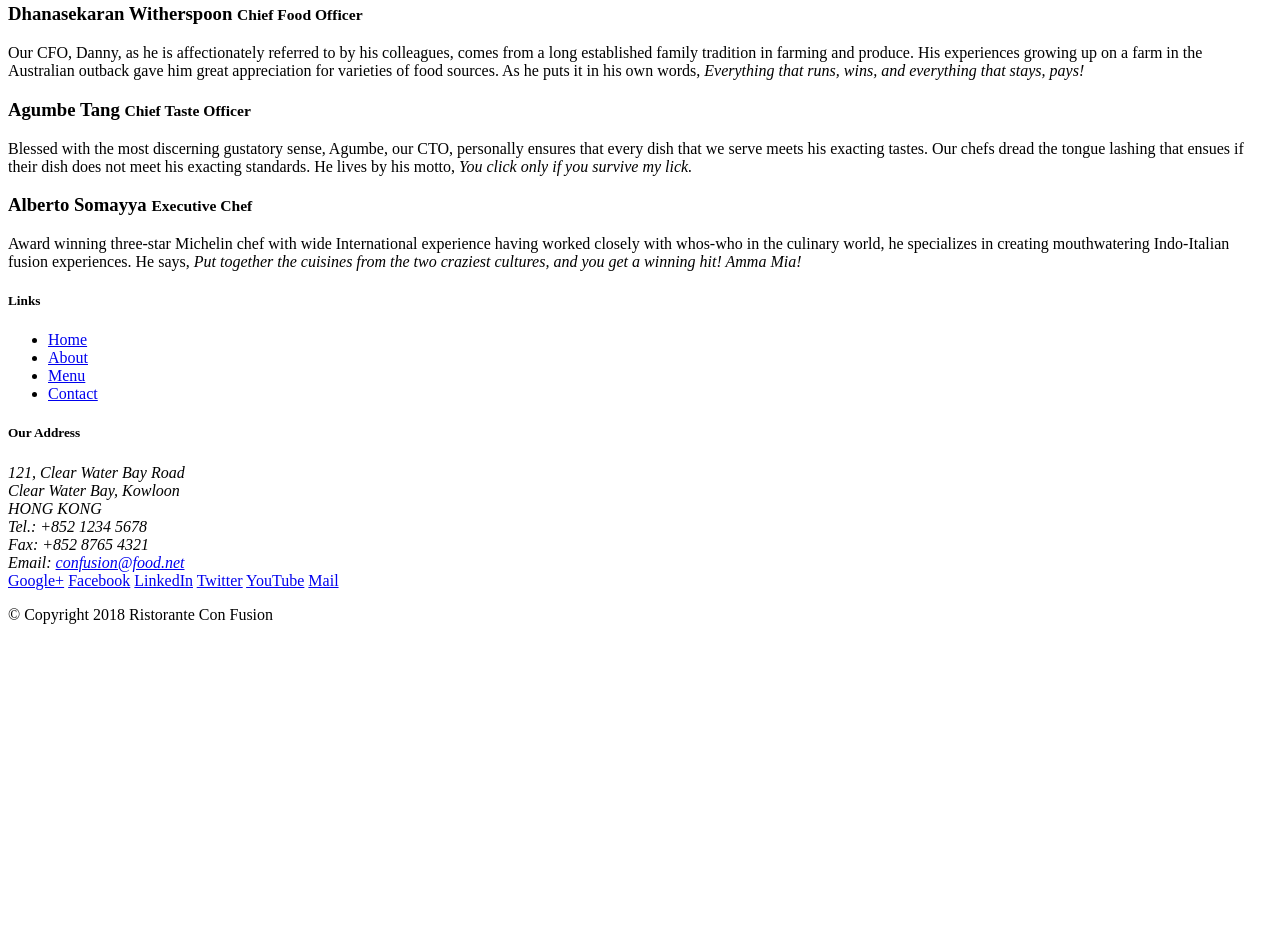
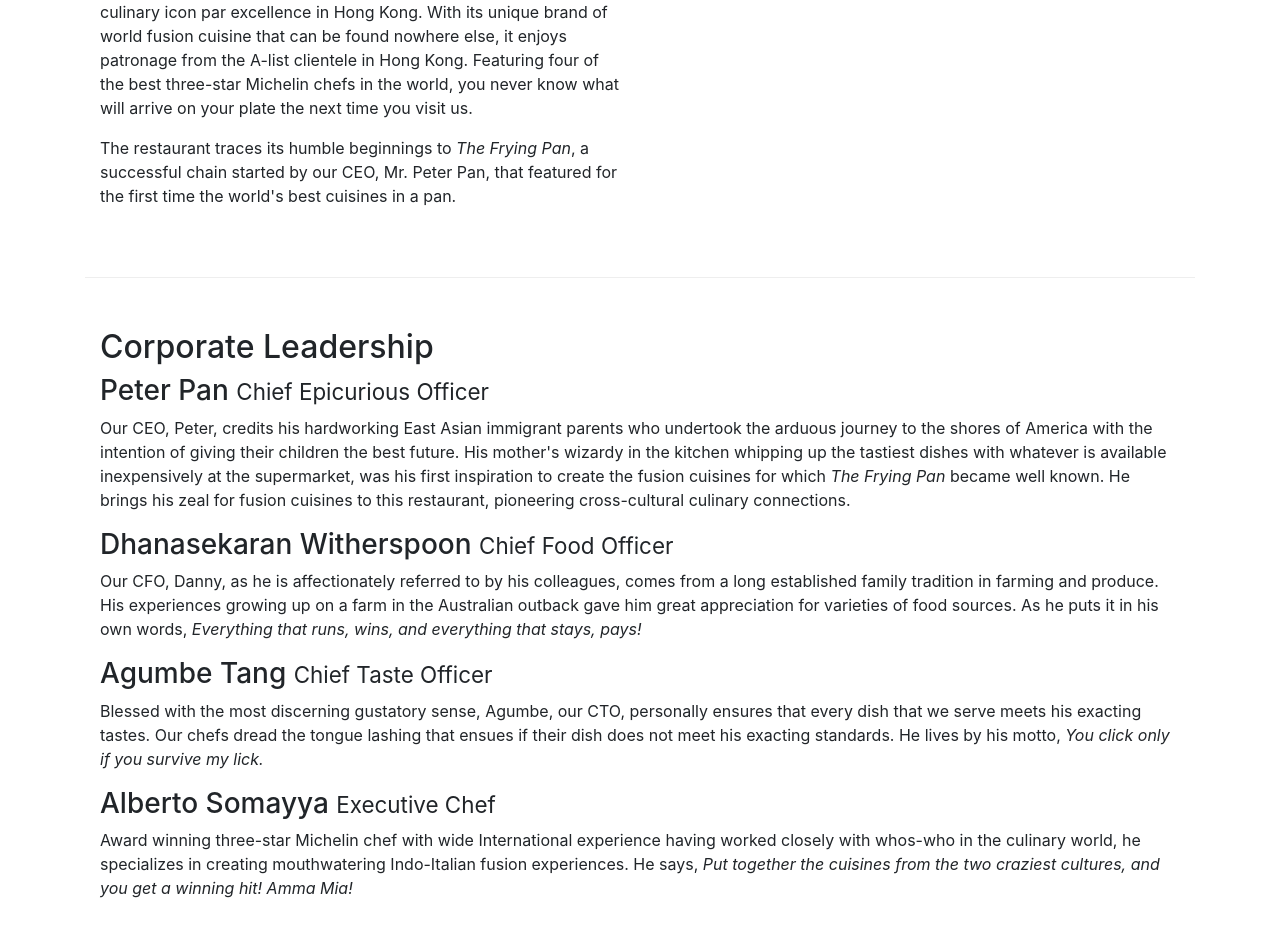
Before and after one commit to mostafaelmasry163/coursera-project, a website: page aboutus.html in a window 1280 px wide. Shown: the part 473-1416 px from the top of the page. Before the commit the page ends 1113 px from the top, so only its background shows below. Drawn offline with nearby package versions, Linux system fonts and the light colour scheme.

Commit message:
assignment 1

```diff
--- a/aboutus.html
+++ b/aboutus.html
@@ -1,60 +1,116 @@
 <!DOCTYPE html>
 <html lang="en">
+  <head>
+    <!-- Required meta tags always come first -->
+    <meta charset="utf-8" />
+    <meta
+      name="viewport"
+      content="width=device-width, initial-scale=1, shrink-to-fit=no"
+    />
+    <meta http-equiv="x-ua-compatible" content="ie=edge" />
 
-<head>
-
+    <!-- Bootstrap CSS -->
+    <link
+      rel="stylesheet"
+      href="node_modules/bootstrap/dist/css/bootstrap.min.css"
+    />
+    <link rel="stylesheet" href="css/style.css" />
     <title>Ristorante Con Fusion: About Us</title>
-
   </head>
 
   <body>
-
     <header class="jumbotron">
       <div class="container">
         <div class="row row-header">
           <div class="col-12 col-sm-6">
             <h1>Ristorante con Fusion</h1>
-                    <p>We take inspiration from the World's best cuisines, and create a unique fusion experience. Our lipsmacking creations will tickle your culinary senses!</p>
+            <p>
+              We take inspiration from the World's best cuisines, and create a
+              unique fusion experience. Our lipsmacking creations will tickle
+              your culinary senses!
+            </p>
           </div>
-                <div class="col-12 col-sm">
-                </div>
+          <div class="col-12 col-sm"></div>
         </div>
       </div>
     </header>
 
-    <div>
-        <div>
-            <div>
+    <div class="container">
+      <div class="row align-items-center">
+        <div class="col-12 col-sm">
           <h3>About Us</h3>
-               <hr>
+          <hr />
         </div>
       </div>
 
-        <div>
-            <div>
+      <div class="row row-content align-items-center">
+        <div class="col-12 col-sm-6">
           <h2>Our History</h2>
-                <p>Started in 2010, Ristorante con Fusion quickly established itself as a culinary icon par excellence in Hong Kong. With its unique brand of world fusion cuisine that can be found nowhere else, it enjoys patronage from the A-list clientele in Hong Kong.  Featuring four of the best three-star Michelin chefs in the world, you never know what will arrive on your plate the next time you visit us.</p>
-                <p>The restaurant traces its humble beginnings to <em>The Frying Pan</em>, a successful chain started by our CEO, Mr. Peter Pan, that featured for the first time the world's best cuisines in a pan.</p>
+          <p>
+            Started in 2010, Ristorante con Fusion quickly established itself as
+            a culinary icon par excellence in Hong Kong. With its unique brand
+            of world fusion cuisine that can be found nowhere else, it enjoys
+            patronage from the A-list clientele in Hong Kong. Featuring four of
+            the best three-star Michelin chefs in the world, you never know what
+            will arrive on your plate the next time you visit us.
+          </p>
+          <p>
+            The restaurant traces its humble beginnings to
+            <em>The Frying Pan</em>, a successful chain started by our CEO, Mr.
+            Peter Pan, that featured for the first time the world's best
+            cuisines in a pan.
+          </p>
         </div>
-            <div>
+        <div class="col-12 col-sm-6"></div>
+      </div>
+
+      <div class="row row-content align-items-center">
+        <div class="col-12">
+          <h2>Corporate Leadership</h2>
+          <h3>Peter Pan <small>Chief Epicurious Officer</small></h3>
+          <p class="d-none d-sm-block">
+            Our CEO, Peter, credits his hardworking East Asian immigrant parents
+            who undertook the arduous journey to the shores of America with the
+            intention of giving their children the best future. His mother's
+            wizardy in the kitchen whipping up the tastiest dishes with whatever
+            is available inexpensively at the supermarket, was his first
+            inspiration to create the fusion cuisines for which
+            <em>The Frying Pan</em> became well known. He brings his zeal for
+            fusion cuisines to this restaurant, pioneering cross-cultural
+            culinary connections.
+          </p>
+          <h3>Dhanasekaran Witherspoon <small>Chief Food Officer</small></h3>
+          <p class="d-none d-sm-block">
+            Our CFO, Danny, as he is affectionately referred to by his
+            colleagues, comes from a long established family tradition in
+            farming and produce. His experiences growing up on a farm in the
+            Australian outback gave him great appreciation for varieties of food
+            sources. As he puts it in his own words,
+            <em
+              >Everything that runs, wins, and everything that stays, pays!</em
+            >
+          </p>
+          <h3>Agumbe Tang <small>Chief Taste Officer</small></h3>
+          <p class="d-none d-sm-block">
+            Blessed with the most discerning gustatory sense, Agumbe, our CTO,
+            personally ensures that every dish that we serve meets his exacting
+            tastes. Our chefs dread the tongue lashing that ensues if their dish
+            does not meet his exacting standards. He lives by his motto,
+            <em>You click only if you survive my lick.</em>
+          </p>
+          <h3>Alberto Somayya <small>Executive Chef</small></h3>
+          <p class="d-none d-sm-block">
+            Award winning three-star Michelin chef with wide International
+            experience having worked closely with whos-who in the culinary
+            world, he specializes in creating mouthwatering Indo-Italian fusion
+            experiences. He says,
+            <em
+              >Put together the cuisines from the two craziest cultures, and you
+              get a winning hit! Amma Mia!</em
+            >
+          </p>
         </div>
       </div>
-
-
-        <div>
-            <div>
-                <h2>Corporate Leadership</h2>
-                <h3>Peter Pan <small>Chief Epicurious Officer</small></h3>
-                <p>Our CEO, Peter, credits his hardworking East Asian immigrant parents who undertook the arduous journey to the shores of America with the intention of giving their children the best future. His mother's wizardy in the kitchen whipping up the tastiest dishes with whatever is available inexpensively at the supermarket, was his first inspiration to create the fusion cuisines for which <em>The Frying Pan</em> became well known. He brings his zeal for fusion cuisines to this restaurant, pioneering cross-cultural culinary connections.</p>
-                <h3>Dhanasekaran Witherspoon <small>Chief Food Officer</small></h3>
-                <p>Our CFO, Danny, as he is affectionately referred to by his colleagues, comes from a long established family tradition in farming and produce. His experiences growing up on a farm in the Australian outback gave him great appreciation for varieties of food sources. As he puts it in his own words, <em>Everything that runs, wins, and everything that stays, pays!</em></p>
-                <h3>Agumbe Tang <small>Chief Taste Officer</small></h3>
-                <p>Blessed with the most discerning gustatory sense, Agumbe, our CTO, personally ensures that every dish that we serve meets his exacting tastes. Our chefs dread the tongue lashing that ensues if their dish does not meet his exacting standards. He lives by his motto, <em>You click only if you survive my lick.</em></p>
-                <h3>Alberto Somayya <small>Executive Chef</small></h3>
-                <p>Award winning three-star Michelin chef with wide International experience having worked closely with whos-who in the culinary world, he specializes in creating mouthwatering Indo-Italian fusion experiences. He says, <em>Put together the cuisines from the two craziest cultures, and you get a winning hit! Amma Mia!</em></p>
-            </div>
-       </div>
-
     </div>
 
     <footer class="footer">
@@ -72,11 +128,11 @@
           <div class="col-7 col-sm-5">
             <h5>Our Address</h5>
             <address>
-		              121, Clear Water Bay Road<br>
-		              Clear Water Bay, Kowloon<br>
-		              HONG KONG<br>
-		              Tel.: +852 1234 5678<br>
-		              Fax: +852 8765 4321<br>
+              121, Clear Water Bay Road<br />
+              Clear Water Bay, Kowloon<br />
+              HONG KONG<br />
+              Tel.: +852 1234 5678<br />
+              Fax: +852 8765 4321<br />
               Email: <a href="mailto:confusion@food.net">confusion@food.net</a>
             </address>
           </div>
@@ -98,7 +154,9 @@
         </div>
       </div>
     </footer>
-
+    <!-- jQuery first, then Popper.js, then Bootstrap JS. -->
+    <script src="node_modules/jquery/dist/jquery.slim.min.js"></script>
+    <script src="node_modules/popper.js/dist/umd/popper.min.js"></script>
+    <script src="node_modules/bootstrap/dist/js/bootstrap.min.js"></script>
   </body>
-
 </html>
```
Also changed, not shown: index.html (+1 -1 lines). Lines whose indentation alone changed are shown as unchanged.
